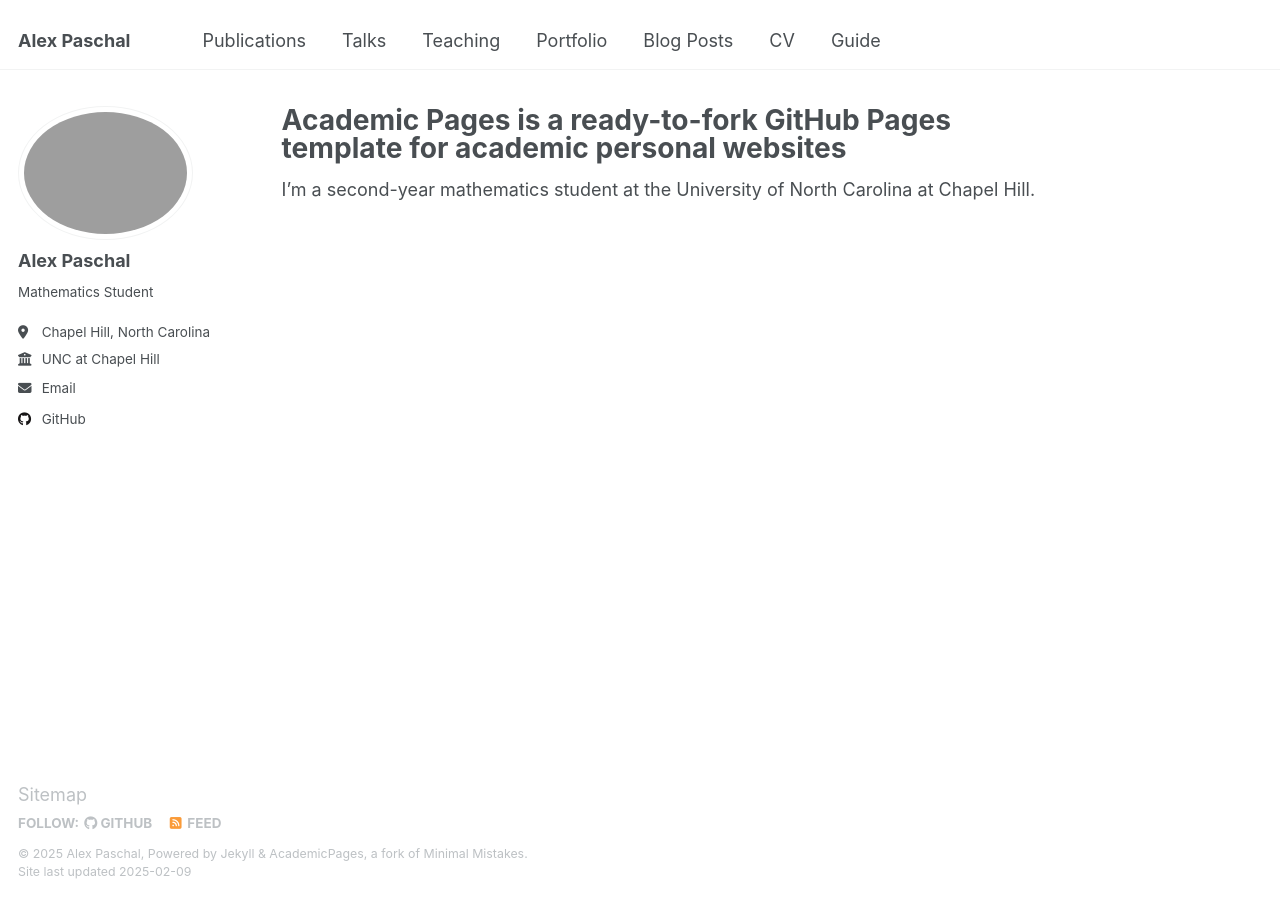
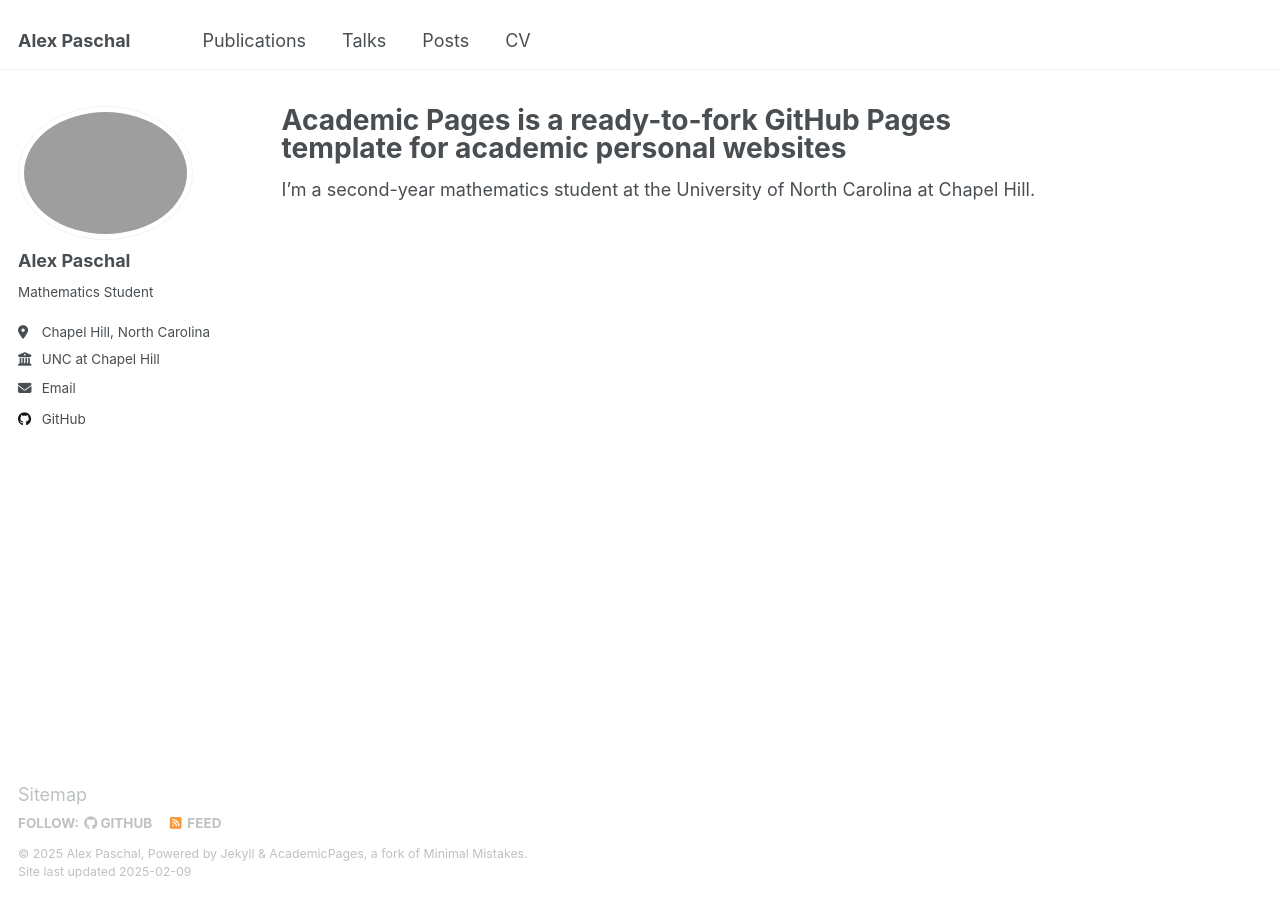
Before and after one commit to alexmpaschal/alexmpaschal.github.io, a Jekyll site: the page built from _pages/about.md, in a window 1280 px wide. Built offline with Jekyll 4.4.1, drawn with Linux system fonts in a browser that asks for light colours.

```diff
--- a/_data/navigation.yml
+++ b/_data/navigation.yml
@@ -11,17 +11,8 @@ main:
   - title: "Talks"
     url: /talks/
 
-  - title: "Teaching"
-    url: /teaching/
-
-  - title: "Portfolio"
-    url: /portfolio/
-
-  - title: "Blog Posts"
-    url: /year-archive/
+  - title: "Posts"
+    url: /posts/
 
   - title: "CV"
     url: /cv/
-
-  - title: "Guide"
-    url: /markdown/
--- a/_pages/posts.html
+++ b/_pages/posts.html
@@ -1,10 +1,10 @@
 ---
 layout: archive
-permalink: /year-archive/
-title: "Blog posts"
+permalink: /posts/
+title: "Posts"
 author_profile: true
 redirect_from:
-  - /wordpress/blog-posts/
+  - /wordpress/posts/
 ---
 
 {% include base_path %}
```
